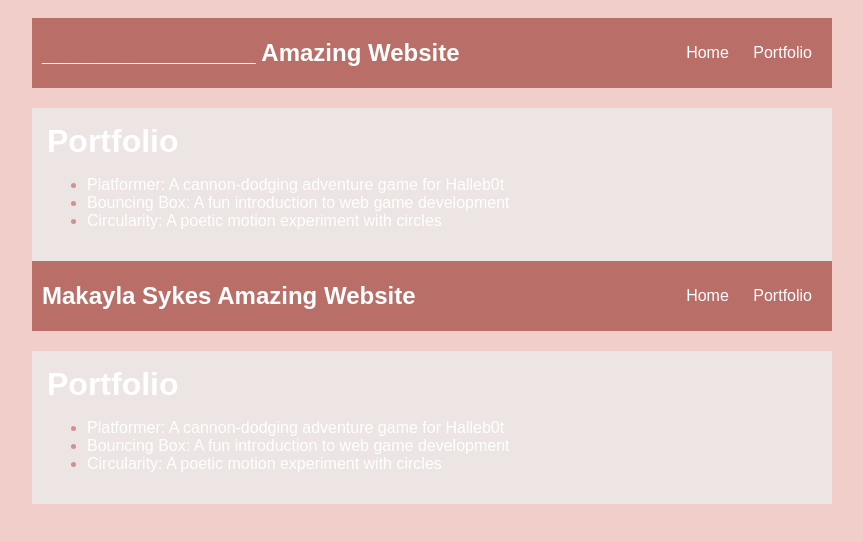
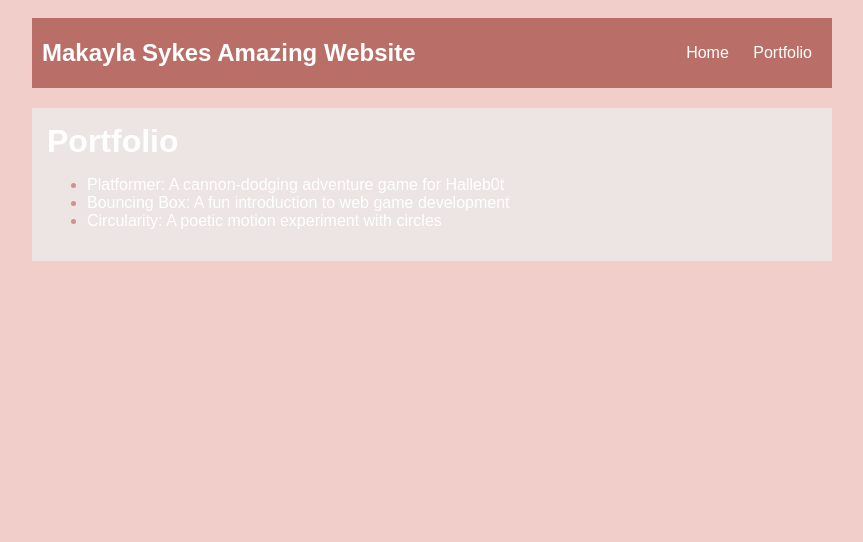
Before and after one commit to MakaylaSykes8519980/MakaylaSykes8519980.github.io, a plain HTML site: page portfolio.html in a window 1280 px wide. Shown: the whole page, without its empty margins (208-1071 px from the left). Drawn offline with Linux system fonts and the light colour scheme.

Commit message:
portfolio

```diff
--- a/portfolio.html
+++ b/portfolio.html
@@ -1,16 +1,14 @@
 <!DOCTYPE html>
 <html>
   <head>
-     <title>______________ Computer Science Website</title>
+     <title>Makayla's Computer Science Website</title>
      <link rel="stylesheet" href="style.css" />
   </head>
-
-
   <body>
     <!-- All content goes here -->
     <div id="all-contents">
        <nav>
-        <h1>________________ Amazing Website</h1>
+        <h1>Makayla Sykes Amazing Website</h1>
           <ul id="nav-ul">
             <li class="nav-li">
   <a href="index.html">Home</a>
@@ -20,8 +18,6 @@
 </li>
 </ul>
   </nav>
-
-
   <main>
   <div class="content">
     <h1>Portfolio</h1>
@@ -41,46 +37,3 @@
     </div>
   </body>
 </html>
-<!DOCTYPE html>
-<html>
-  <head>
-     <title>Makayla's Computer Science Website</title>
-     <link rel="stylesheet" href="style.css" />
-  </head>
-
-
-  <body>
-    <!-- All content goes here -->
-    <div id="all-contents">
-       <nav>
-        <h1>Makayla Sykes Amazing Website</h1>
-          <ul id="nav-ul">
-            <li class="nav-li">
-  <a href="index.html">Home</a>
-</li>
-<li class="nav-li">
-  <a href="portfolio.html">Portfolio</a>
-</li>
-</ul>
-  </nav>
-
-
-  <main>
-  <div class="content">
-    <h1>Portfolio</h1>
-    <ul id="portfolio">
-<li>
-  <a href="fsd-projects/platformer/">Platformer: A cannon-dodging adventure game for Halleb0t</a>
-</li>
-<li>
-  <a href="fsd-projects/bouncing-box/">Bouncing Box: A fun introduction to web game development</a>
-</li>
-<li>
-  <a href="fsd-projects/circularity/">Circularity: A poetic motion experiment with circles</a>
-</li>
-    </ul>
-  </div>
-  </main>
-    </div>
-  </body>
-</html>
```
